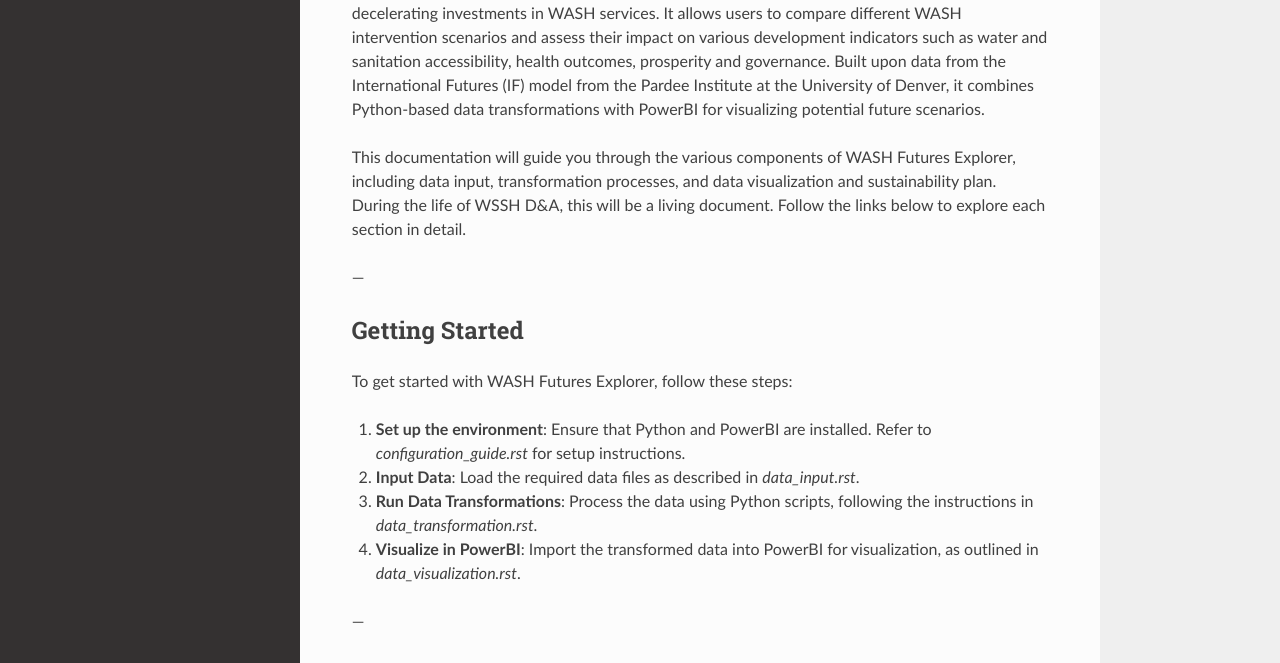
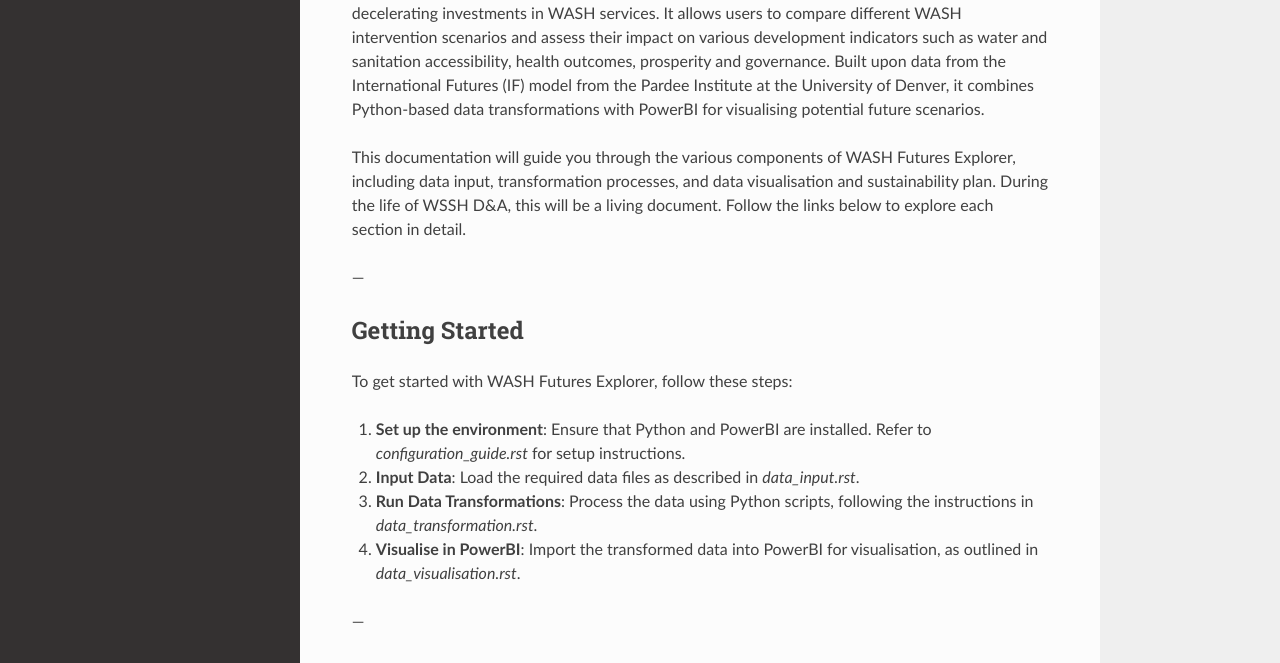
Before and after one commit to akvo/wash-futures-explorer, a Sphinx documentation site: the page built from docs/index.rst, in a window 1280 px wide and 1400 px high. Shown: the part 230-893 px from the top of the window. Built offline with Sphinx 7.4.7 and the Read the Docs theme 3.1.0, drawn with Linux system fonts in a browser that asks for light colours; pages that are not in the unit, such as notebooks, are missing from menus; some of the changed text lies outside the part shown.

Commit message:
[#8] Use British English spelling's

```diff
--- a/docs/data_transformation.rst
+++ b/docs/data_transformation.rst
@@ -5,7 +5,7 @@
 Overview
 ========
 
-The data transformation for **WASH Futures Explorer** is performed within a Jupyter Notebook, located in the `src` folder as `main.ipynb`. This notebook prepares the raw data for visualization by performing multiple transformation steps on the IFs and JMP datasets, which are essential for calculating progress rates and organizing WASH indicators.
+The data transformation for **WASH Futures Explorer** is performed within a Jupyter Notebook, located in the `src` folder as `main.ipynb`. This notebook prepares the raw data for visualisation by performing multiple transformation steps on the IFs and JMP datasets, which are essential for calculating progress rates and organizing WASH indicators.
 
 Required libraries are listed in the `requirements.txt` file in the `src` folder.
 
@@ -21,5 +21,3 @@
    4_code_post_data_transformation
 
 ---
-
-Refer to `data_visualization.rst` for details on importing the transformed data into PowerBI and generating visualizations.
--- a/docs/index.rst
+++ b/docs/index.rst
@@ -2,9 +2,9 @@
 WASH Futures Explorer Documentation
 ===================================
 
-**WASH Futures Explorer** is a tool developed through the USAID Water Security, Sanitation and Hygiene Data & Analytics (WSSH D&A) activity led by Segura and implemented by Akvo. It is designed to help WASH practitioners better understand the potential impacts of accelerating or decelerating investments in WASH services. It allows users to compare different WASH intervention scenarios and assess their impact on various development indicators such as water and sanitation accessibility, health outcomes, prosperity and governance. Built upon data from the International Futures (IF) model from the Pardee Institute at the University of Denver, it combines Python-based data transformations with PowerBI for visualizing potential future scenarios.
+**WASH Futures Explorer** is a tool developed through the USAID Water Security, Sanitation and Hygiene Data & Analytics (WSSH D&A) activity led by Segura and implemented by Akvo. It is designed to help WASH practitioners better understand the potential impacts of accelerating or decelerating investments in WASH services. It allows users to compare different WASH intervention scenarios and assess their impact on various development indicators such as water and sanitation accessibility, health outcomes, prosperity and governance. Built upon data from the International Futures (IF) model from the Pardee Institute at the University of Denver, it combines Python-based data transformations with PowerBI for visualising potential future scenarios.
 
-This documentation will guide you through the various components of WASH Futures Explorer, including data input, transformation processes, and data visualization and sustainability plan. During the life of WSSH D&A, this will be a living document. Follow the links below to explore each section in detail.
+This documentation will guide you through the various components of WASH Futures Explorer, including data input, transformation processes, and data visualisation and sustainability plan. During the life of WSSH D&A, this will be a living document. Follow the links below to explore each section in detail.
 
 ---
 
@@ -16,7 +16,7 @@
 1. **Set up the environment**: Ensure that Python and PowerBI are installed. Refer to `configuration_guide.rst` for setup instructions.
 2. **Input Data**: Load the required data files as described in `data_input.rst`.
 3. **Run Data Transformations**: Process the data using Python scripts, following the instructions in `data_transformation.rst`.
-4. **Visualize in PowerBI**: Import the transformed data into PowerBI for visualization, as outlined in `data_visualization.rst`.
+4. **Visualise in PowerBI**: Import the transformed data into PowerBI for visualisation, as outlined in `data_visualisation.rst`.
 
 ---
 
@@ -30,14 +30,14 @@
    data_input
    data_transformation
    data_output
-   data_visualization
+   data_visualisation
 
 ---
 
 About this Documentation
 ========================
 
-This documentation is structured to help both technical and non-technical users understand and utilize WASH Futures Explorer effectively. Each section contains detailed explanations, code snippets, and examples for ease of use.
+This documentation is structured to help both technical and non-technical users understand and utilise WASH Futures Explorer effectively. Each section contains detailed explanations, code snippets, and examples for ease of use.
 
 ---
 
```
Also changed, not shown: docs/data_input.rst (+8 -5 lines), docs/data_output.rst (+9 -9 lines), docs/overview.rst (+6 -7 lines).
